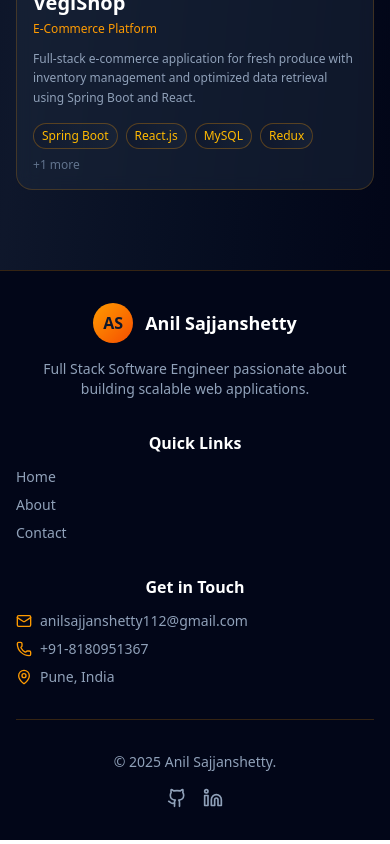
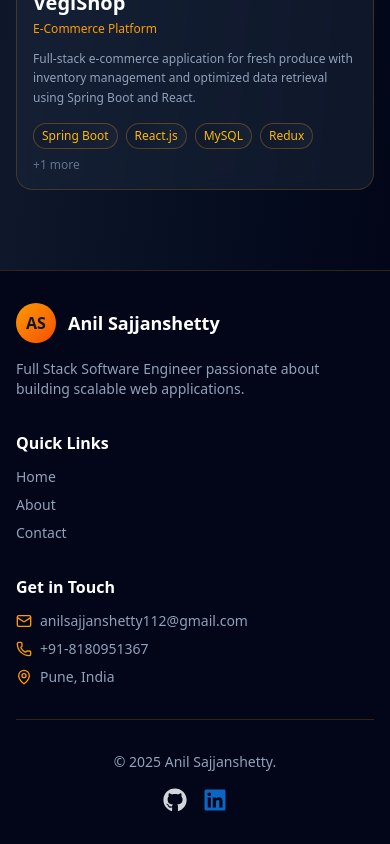
Before and after one commit to AnilSajjanshetty/Anil_S_Portfolio, a React (Vite) app in the folder frontend/: page / in a window 390 px wide. Shown: the part 4451-5295 px from the top of the page. Built offline with nearby package versions, Linux system fonts and the light colour scheme.

Commit message:
feat:added github and linkedin link

```diff
--- a/frontend/package.json
+++ b/frontend/package.json
@@ -14,6 +14,7 @@
     "lucide-react": "^0.545.0",
     "react": "^19.1.1",
     "react-dom": "^19.1.1",
+    "react-icons": "^5.5.0",
     "react-router-dom": "^7.9.4"
   },
   "devDependencies": {
--- a/frontend/src/App.jsx
+++ b/frontend/src/App.jsx
@@ -11,6 +11,8 @@ import learndexImg from "./assets/images/learndexImg.jpeg";
 import learndexVideo from "./assets/videos/learndexVideo.mp4";
 import glamsImg from "./assets/images/glamsImg.png";
 import glamsVideo from "./assets/videos/glamsVideo.mp4";
+import { FaGithub, FaLinkedin } from "react-icons/fa";
+
 // import vegishopImg from "./assets/images/vegishopImg.jpeg"; // Assuming this exists, adjust path if needed
 // import vegishopVideo from "./assets/videos/vegishopVideo.mp4"; // Assuming this exists
 
@@ -365,7 +367,7 @@ const App = () => {
                     target="_blank"
                     rel="noopener noreferrer"
                     onClick={(e) => e.stopPropagation()}
-                    className="inline-flex items-center text-amber-400 hover:text-amber-300 text-sm font-medium transition-all duration-300"
+                    className="inline-flex items-center text-amber-400 hover:text-blue-300 text-sm font-medium transition-all duration-300"
                   >
                     View Project
                     <ExternalLink className="w-4 h-4 ml-1" />
@@ -733,24 +735,35 @@ const App = () => {
                 </div>
               </div>
 
-              <div className="bg-gradient-to-br from-slate-800/50 to-slate-800/30 backdrop-blur-sm rounded-2xl p-6 border border-amber-500/20">
-                <h3 className="text-lg font-semibold text-white mb-4 flex items-center gap-2">
+              <div className="bg-gradient-to-br from-slate-800/50 to-slate-800/30 backdrop-blur-sm rounded-2xl p-6 border border-amber-500/20 text-center">
+                <h3 className="text-lg font-semibold text-white mb-6 flex items-center justify-center gap-2">
                   <Sparkles className="w-5 h-5 text-amber-500" />
                   Connect on Social Media
                 </h3>
-                <div className="flex flex-col sm:flex-row gap-4">
-                  <a href="https://github.com" target="_blank" rel="noopener noreferrer"
-                    className="flex-1 bg-slate-900/50 p-4 rounded-xl hover:bg-amber-500/20 transition-all duration-300 border border-amber-500/20 hover:border-amber-500/50 group text-center">
-                    <Github className="w-8 h-8 text-amber-500 mx-auto mb-2 group-hover:scale-110 transition-transform" />
-                    <p className="text-slate-300 text-sm">GitHub</p>
+
+                <div className="flex justify-center items-center gap-20">
+                  <a
+                    href="https://github.com/AnilSajjanshetty?tab=repositories"
+                    target="_blank"
+                    rel="noopener noreferrer"
+                    className="flex flex-col items-center text-gray-300 hover:text-white transition-colors duration-300"
+                  >
+                    <FaGithub className="w-8 h-8 mb-2" />
+                    <span className="text-sm font-medium">GitHub</span>
                   </a>
-                  <a href="https://linkedin.com" target="_blank" rel="noopener noreferrer"
-                    className="flex-1 bg-slate-900/50 p-4 rounded-xl hover:bg-amber-500/20 transition-all duration-300 border border-amber-500/20 hover:border-amber-500/50 group text-center">
-                    <Linkedin className="w-8 h-8 text-amber-500 mx-auto mb-2 group-hover:scale-110 transition-transform" />
-                    <p className="text-slate-300 text-sm">LinkedIn</p>
+
+                  <a
+                    href="https://www.linkedin.com/in/anil-sajjanshetty-14253b103/"
+                    target="_blank"
+                    rel="noopener noreferrer"
+                    className="flex flex-col items-center text-[#0A66C2] hover:text-[#0077b5] transition-colors duration-300"
+                  >
+                    <FaLinkedin className="w-8 h-8 mb-2" />
+                    <span className="text-sm font-medium">LinkedIn</span>
                   </a>
                 </div>
               </div>
+
             </div>
 
             <div className="bg-slate-800/50 backdrop-blur-sm rounded-2xl p-6 lg:p-8 border border-amber-500/20 hover:border-amber-500/50 transition-all duration-300">
@@ -874,18 +887,18 @@ const App = () => {
         <div className="max-w-7xl mx-auto">
           <div className="grid grid-cols-1 md:grid-cols-3 gap-8 mb-8">
             <div className="text-center md:text-left">
-              <div className="flex items-center justify-center md:justify-start gap-3 mb-4">
+              <div className="flex items-center justify-start md:justify-start gap-3 mb-4">
                 <div className="w-10 h-10 bg-gradient-to-br from-amber-500 to-orange-600 rounded-full flex items-center justify-center text-slate-900 font-bold">
                   AS
                 </div>
                 <span className="text-white font-bold text-lg">Anil Sajjanshetty</span>
               </div>
-              <p className="text-slate-400 text-sm">
+              <p className="text-slate-400 text-sm text-start">
                 Full Stack Software Engineer passionate about building scalable web applications.
               </p>
             </div>
 
-            <div className="text-center md:text-left">
+            <div className="md:text-left">
               <h4 className="text-white font-semibold mb-3">Quick Links</h4>
               <div className="space-y-2">
                 {['home', 'about', 'contact'].map((page) => (
@@ -900,7 +913,7 @@ const App = () => {
               </div>
             </div>
 
-            <div className="text-center md:text-left">
+            <div className=" md:text-left">
               <h4 className="text-white font-semibold mb-3">Get in Touch</h4>
               <div className="space-y-2 text-slate-400 text-sm">
                 <p className="flex items-center justify-start  gap-2">
@@ -923,16 +936,27 @@ const App = () => {
             <p className="text-slate-400 text-sm">
               © 2025 Anil Sajjanshetty.
             </p>
-            <div className="flex gap-4">
-              <a href="https://github.com" target="_blank" rel="noopener noreferrer"
-                className="text-slate-400 hover:text-amber-500 transition-colors">
-                <Github className="w-5 h-5" />
+            <div className="flex items-center gap-4">
+              <a
+                href="https://github.com/AnilSajjanshetty?tab=repositories"
+                target="_blank"
+                rel="noopener noreferrer"
+                className="text-gray-300 hover:text-white transition-colors duration-300"
+              >
+                <FaGithub className="w-6 h-6" />
               </a>
-              <a href="https://linkedin.com" target="_blank" rel="noopener noreferrer"
-                className="text-slate-400 hover:text-amber-500 transition-colors">
-                <Linkedin className="w-5 h-5" />
+
+              <a
+                href="https://www.linkedin.com/in/anil-sajjanshetty-14253b103/"
+                target="_blank"
+                rel="noopener noreferrer"
+                className="text-[#0A66C2] hover:text-[#0077b5] transition-colors duration-300"
+              >
+                <FaLinkedin className="w-6 h-6" />
               </a>
             </div>
+
+
           </div>
         </div>
       </footer>
```
Also changed, not shown: 1 other file (tests, documents, lock files or other folders).
